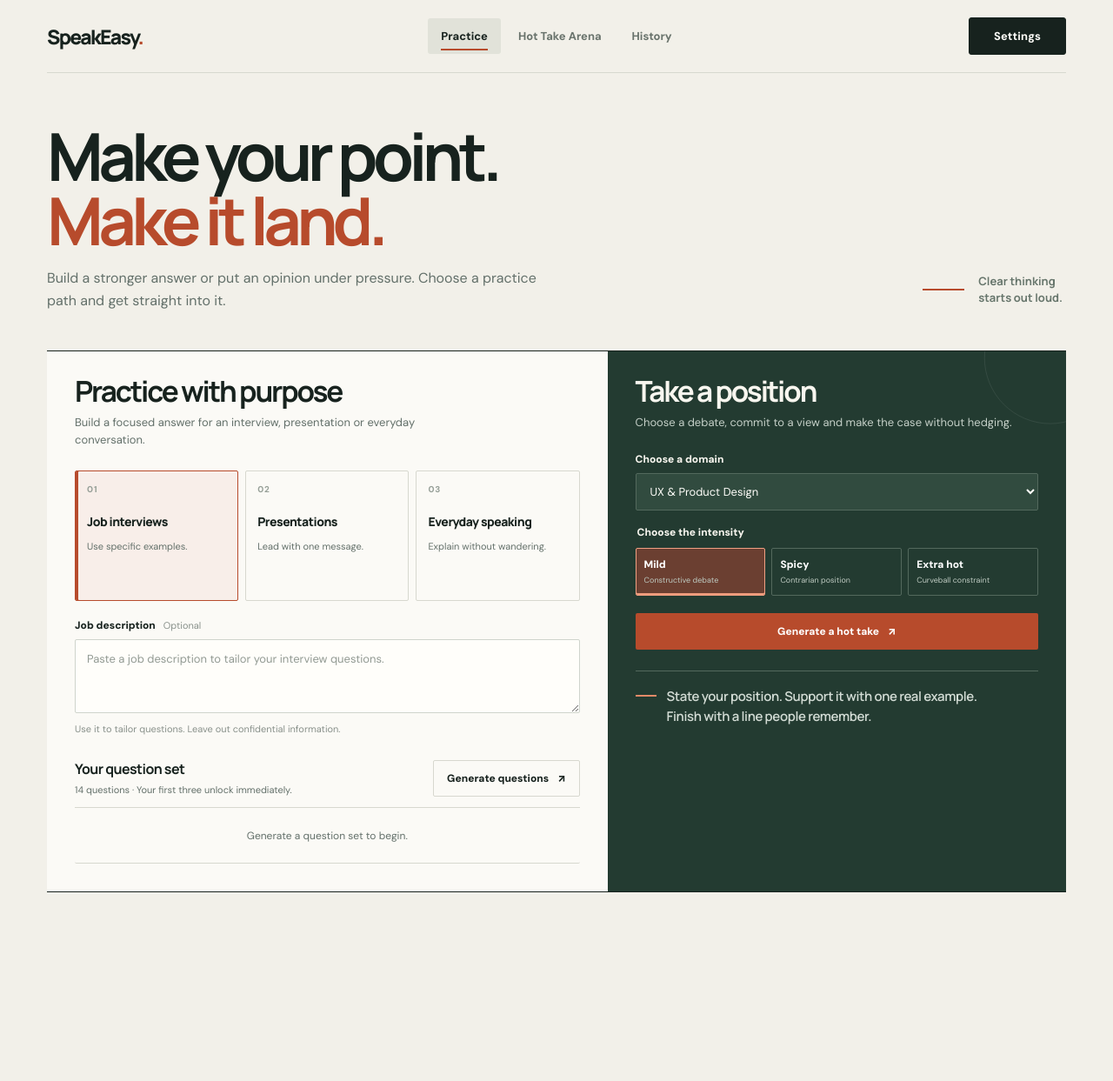
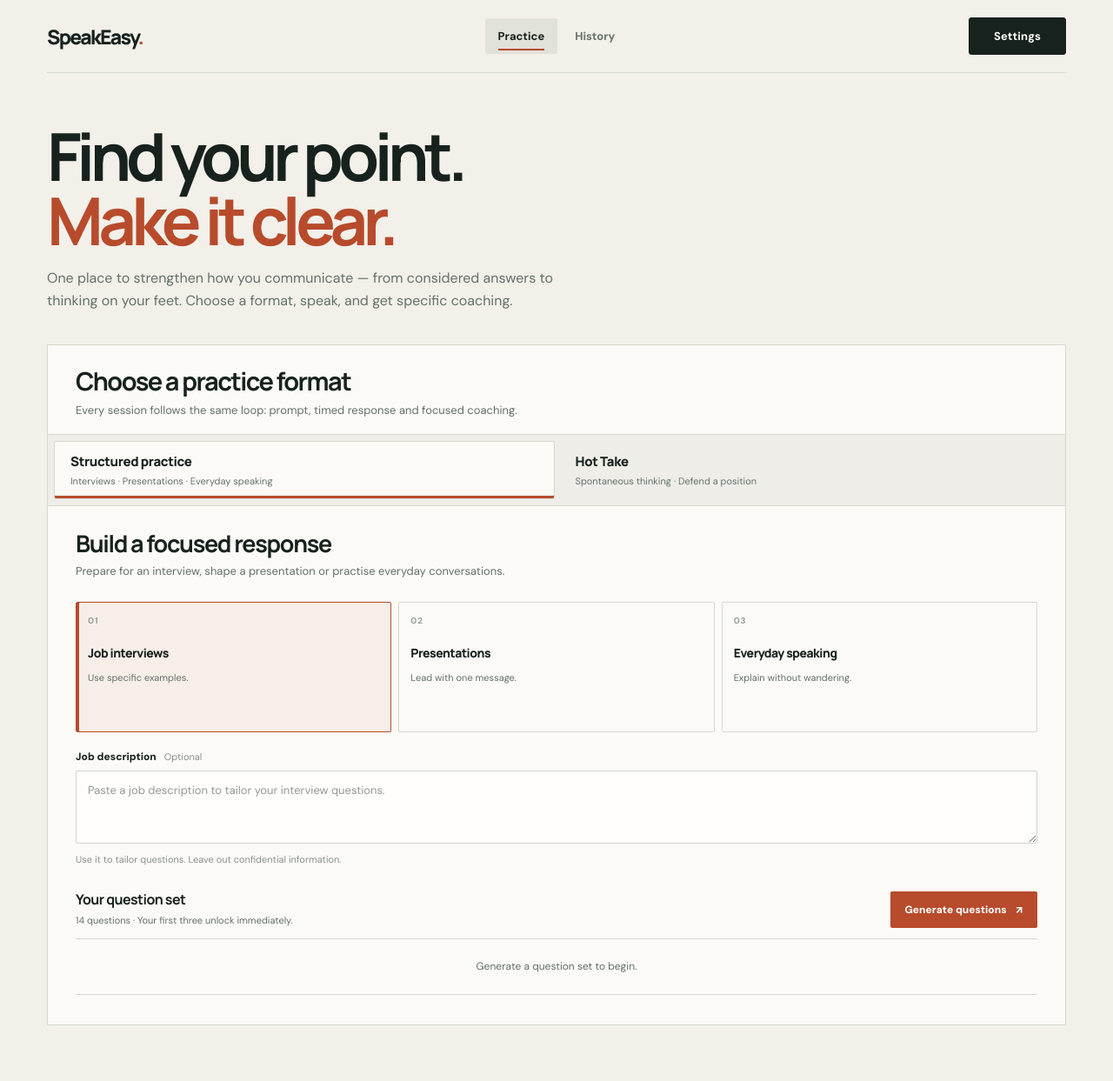
Before and after one commit to edimaudo/speakEasy, a FastAPI app: page / in a window 1280 px wide. Shown: the whole page at 87% size. Before the commit the page ends 1026 px from the top, so only its background shows below. Run offline with FastAPI, Linux system fonts and the light colour scheme; parts of the project's set-up code (start-up, migrations or seed data) failed here and were passed over; some libraries are stand-ins or nearby versions.

Commit message:
Add files via upload

```diff
--- a/public/static/css/styles.css
+++ b/public/static/css/styles.css
@@ -10,9 +10,6 @@
   --accent: #b74b2c;
   --accent-dark: #963a22;
   --accent-soft: #f3e3dc;
-  --forest: #233b31;
-  --forest-2: #304d40;
-  --forest-line: #53695d;
   --white: #fffefa;
   --red: #a33f35;
   --shadow: 0 18px 48px rgba(24, 35, 29, .09);
@@ -45,8 +42,8 @@ button:disabled { cursor: not-allowed; opacity: .5; }
 .settings-button { min-width: 112px; min-height: 43px; padding: 0 17px; border: 1px solid var(--ink); border-radius: 3px; background: var(--ink); color: #fffefa; font-size: 13px; font-weight: 700; letter-spacing: .01em; transition: background .15s, border-color .15s, transform .15s; }
 .settings-button:hover { transform: translateY(-1px); border-color: var(--accent-dark); background: var(--accent-dark); }
 main { min-height: calc(100vh - 84px); }
-.intro-row { display: flex; align-items: flex-end; justify-content: space-between; gap: 40px; padding: 58px 0 43px; }
-.intro-copy-block { max-width: 760px; }
+.intro-row { display: flex; align-items: flex-end; justify-content: flex-start; gap: 40px; padding: 58px 0 36px; }
+.intro-copy-block { max-width: 820px; }
 h1, h2, h3, p { margin-top: 0; }
 h1, h2, h3 { font-family: Manrope, "DM Sans", sans-serif; }
 h1 { margin-bottom: 16px; font-size: clamp(46px, 6vw, 76px); line-height: .98; font-weight: 700; letter-spacing: -.075em; }
@@ -54,15 +51,20 @@ h1 em { color: var(--accent); font-style: normal; }
 .intro-copy { max-width: 585px; margin: 0; color: var(--muted); font-size: 16px; line-height: 1.65; }
 .intro-aside { display: flex; align-items: center; gap: 16px; padding: 0 4px 7px 0; color: #66756b; font-family: Manrope, sans-serif; font-size: 13px; font-weight: 700; line-height: 1.5; }
 .intro-aside-line { display: block; width: 48px; height: 2px; background: var(--accent); }
-.experience-grid { display: grid; grid-template-columns: minmax(0, 1.1fr) minmax(360px, .9fr); align-items: stretch; margin-bottom: 64px; border-top: 1px solid var(--ink); border-bottom: 1px solid var(--ink); }
-.experience-panel { min-width: 0; padding: 28px 32px 32px; }
-.structured-panel { background: var(--surface); }
-.arena-panel { position: relative; overflow: hidden; background: var(--forest); color: #f8f6ef; }
-.arena-panel::before { position: absolute; top: 0; right: 0; width: 150px; height: 150px; border: 1px solid rgba(255,255,255,.08); border-radius: 50%; content: ""; transform: translate(38%, -45%); }
-.panel-heading { position: relative; z-index: 1; margin-bottom: 24px; }
-.panel-heading h2 { margin: 0 0 8px; font-size: clamp(25px, 2.6vw, 34px); line-height: 1.08; letter-spacing: -.065em; }
-.panel-heading p { max-width: 470px; margin: 0; color: var(--muted); font-size: 13px; line-height: 1.6; }
-.arena-panel .panel-heading p { color: #c5d0c8; }
+.practice-workspace { margin: 0 0 64px; border: 1px solid var(--line); background: var(--surface); }
+.workspace-heading { padding: 26px 32px 17px; }
+.workspace-heading h2 { margin: 0 0 7px; font-size: clamp(23px, 2.4vw, 29px); line-height: 1.1; letter-spacing: -.055em; }
+.workspace-heading p { margin: 0; color: var(--muted); font-size: 13px; line-height: 1.55; }
+.practice-switcher { display: grid; grid-template-columns: 1fr 1fr; gap: 5px; padding: 7px; border-top: 1px solid var(--line); border-bottom: 1px solid var(--line); background: #eeede7; }
+.practice-tab { display: flex; flex-direction: column; align-items: flex-start; justify-content: center; gap: 5px; min-width: 0; min-height: 66px; padding: 12px 18px; border: 1px solid transparent; border-radius: 2px; background: transparent; color: var(--ink); text-align: left; transition: background .15s, border-color .15s, box-shadow .15s; }
+.practice-tab:hover { background: #f7f6f1; }
+.practice-tab.selected { border-color: var(--line); background: var(--surface); box-shadow: inset 0 -3px 0 var(--accent); }
+.practice-tab span { font-family: Manrope, sans-serif; font-size: 15px; font-weight: 800; letter-spacing: -.025em; }
+.practice-tab small { color: var(--muted); font-size: 11px; line-height: 1.35; }
+.practice-mode-panel { min-width: 0; padding: 28px 32px 34px; }
+.panel-heading { margin-bottom: 24px; }
+.panel-heading h3 { margin: 0 0 7px; font-size: clamp(21px, 2.2vw, 27px); line-height: 1.12; letter-spacing: -.05em; }
+.panel-heading p { max-width: 620px; margin: 0; color: var(--muted); font-size: 13px; line-height: 1.6; }
 .goal-grid { display: flex; gap: 8px; margin-bottom: 20px; }
 .goal-card { position: relative; flex: 1 1 0; min-width: 0; display: block; min-height: 150px; padding: 0; border: 1px solid var(--line); border-radius: 2px; text-align: left; background: transparent; color: var(--ink); transition: border-color .15s, background .15s; }
 .goal-card:hover { border-color: #a9b2a6; background: #f3f2eb; }
@@ -91,25 +93,24 @@ h3 { margin-bottom: 5px; font-size: 16px; letter-spacing: -.035em; }
 .button-secondary { border-color: var(--line); background: transparent; color: var(--ink); }
 .button-secondary:hover:not(:disabled) { border-color: #9ea89f; background: #f2f1eb; }
 .button-wide { width: 100%; }
-.arena-controls .field-wrap label, .arena-controls .heat-fieldset legend { color: #f8f6ef; }
-.arena-controls select, .arena-controls input { border-color: var(--forest-line); background: #314b3f; color: #fffefa; }
-.arena-controls select:focus, .arena-controls input:focus { border-color: #e4a184; box-shadow: 0 0 0 3px #db795044; }
-.arena-controls select option { background: var(--forest); color: white; }
-.arena-controls input::placeholder { color: #c3cec5; }
+.prompt-controls { max-width: 760px; }
+.prompt-controls select, .prompt-controls input { border-color: #cfd4cc; background: #fffefa; color: var(--ink); }
+.prompt-controls select:focus, .prompt-controls input:focus { border-color: var(--accent); box-shadow: 0 0 0 3px #b74b2c20; }
+.prompt-controls select option { background: #fffefa; color: var(--ink); }
 .heat-fieldset { padding: 0; margin: 0 0 20px; border: 0; }
 .heat-fieldset legend { margin-bottom: 10px; font-size: 12px; font-weight: 800; }
 .heat-options { display: grid; grid-template-columns: repeat(3, minmax(0, 1fr)); gap: 7px; }
-.heat-option { display: flex; flex-direction: column; gap: 5px; min-width: 0; padding: 10px 9px; border: 1px solid var(--forest-line); border-radius: 2px; cursor: pointer; color: white; }
+.heat-option { display: flex; flex-direction: column; gap: 5px; min-width: 0; padding: 10px 12px; border: 1px solid var(--line); border-radius: 2px; cursor: pointer; color: var(--ink); background: #fffefa; }
 .heat-option input { position: absolute; width: 1px; height: 1px; opacity: 0; }
 .heat-option span { font-size: 12px; font-weight: 800; }
-.heat-option small { color: #bfcbc2; font-size: 9px; line-height: 1.3; }
-.heat-option.selected { border-color: #f0a083; background: #6b3f31; box-shadow: inset 0 -2px 0 #ed9b7c; }
-.heat-option.spicy.selected { border-color: #e5b66f; background: #554833; box-shadow: inset 0 -2px 0 #e5b66f; }
-.heat-option.extra.selected { border-color: #ed8678; background: #643b3b; box-shadow: inset 0 -2px 0 #ed8678; }
-.heat-option:focus-within { outline: 3px solid #f3bd9f; outline-offset: 2px; }
-.arena-guidance { display: flex; align-items: flex-start; gap: 12px; margin-top: 24px; padding-top: 18px; border-top: 1px solid var(--forest-line); }
-.guidance-rule { flex: 0 0 24px; height: 2px; margin-top: 9px; background: #e38a68; }
-.arena-guidance p { max-width: 390px; margin: 0; color: #d3dcd5; font-family: Manrope, sans-serif; font-size: 15px; font-weight: 600; line-height: 1.5; letter-spacing: -.025em; }
+.heat-option small { color: var(--muted); font-size: 10px; line-height: 1.3; }
+.heat-option.selected { border-color: var(--accent); background: var(--accent-soft); box-shadow: inset 0 -2px 0 var(--accent); }
+.heat-option.spicy.selected { border-color: var(--accent); background: var(--accent-soft); box-shadow: inset 0 -2px 0 var(--accent); }
+.heat-option.extra.selected { border-color: var(--accent); background: var(--accent-soft); box-shadow: inset 0 -2px 0 var(--accent); }
+.heat-option:focus-within { outline: 3px solid #d57957; outline-offset: 2px; }
+.prompt-guidance { display: flex; align-items: flex-start; gap: 12px; max-width: 760px; margin-top: 24px; padding-top: 18px; border-top: 1px solid var(--line); }
+.guidance-rule { flex: 0 0 24px; height: 2px; margin-top: 9px; background: var(--accent); }
+.prompt-guidance p { max-width: 520px; margin: 0; color: var(--ink); font-family: Manrope, sans-serif; font-size: 14px; font-weight: 600; line-height: 1.55; letter-spacing: -.025em; }
 .question-list { border-top: 1px solid var(--line); }
 .question-item { display: grid; grid-template-columns: 34px 1fr auto; align-items: center; gap: 10px; width: 100%; padding: 13px 9px; border: 0; border-bottom: 1px solid var(--line); text-align: left; background: transparent; color: var(--ink); }
 .question-item:not(:disabled):hover { background: #f1f0e9; }
--- a/public/static/js/app.js
+++ b/public/static/js/app.js
@@ -16,6 +16,7 @@ const $$ = (selector) => [...document.querySelectorAll(selector)];
 
 const state = {
   view: "practice",
+  practiceMode: "structured",
   goal: "Interview",
   questions: [],
   unlocked: 3,
@@ -132,11 +133,28 @@ async function switchView(view) {
 
   if (historyActive) {
     await loadHistory();
-  } else if (view === "arena") {
-    requestAnimationFrame(() => $("#hot-takes").scrollIntoView({ behavior: "smooth", block: "start" }));
   } else {
     window.scrollTo({ top: 0, behavior: "smooth" });
   }
+}
+
+function setPracticeMode(mode, moveFocus = false) {
+  const allowed = new Set(["structured", "hot-take"]);
+  if (!allowed.has(mode)) return;
+  state.practiceMode = mode;
+
+  $$('[data-practice-mode]').forEach((tab) => {
+    const selected = tab.dataset.practiceMode === mode;
+    tab.classList.toggle("selected", selected);
+    tab.setAttribute("aria-selected", String(selected));
+    tab.tabIndex = selected ? 0 : -1;
+    if (selected && moveFocus) tab.focus();
+  });
+
+  $$('[data-practice-panel]').forEach((panel) => {
+    const selected = panel.dataset.practicePanel === mode;
+    panel.hidden = !selected;
+  });
 }
 
 function renderQuestions() {
@@ -752,6 +770,21 @@ async function deleteHistorySession(sessionId) {
 
 function setupEvents() {
   $$(".nav-link").forEach((button) => button.addEventListener("click", () => switchView(button.dataset.view)));
+  $$('[data-practice-mode]').forEach((tab) => {
+    tab.addEventListener("click", () => setPracticeMode(tab.dataset.practiceMode));
+    tab.addEventListener("keydown", (event) => {
+      const tabs = $$('[data-practice-mode]');
+      const current = tabs.indexOf(tab);
+      let next = current;
+      if (event.key === "ArrowRight") next = (current + 1) % tabs.length;
+      else if (event.key === "ArrowLeft") next = (current - 1 + tabs.length) % tabs.length;
+      else if (event.key === "Home") next = 0;
+      else if (event.key === "End") next = tabs.length - 1;
+      else return;
+      event.preventDefault();
+      setPracticeMode(tabs[next].dataset.practiceMode, true);
+    });
+  });
   $$(".goal-card").forEach((button) => button.addEventListener("click", () => {
     state.goal = button.dataset.goal;
     $$(".goal-card").forEach((card) => {
@@ -799,7 +832,6 @@ function setupEvents() {
     $("#scorecard-panel").hidden = true;
     state.session = null;
     if (state.view === "history") loadHistory();
-    else if (state.view === "arena") $("#hot-takes").scrollIntoView({ behavior: "smooth", block: "start" });
     else window.scrollTo({ top: 0, behavior: "smooth" });
   });
   $("#close-session").addEventListener("click", async () => {
@@ -822,6 +854,7 @@ function setupEvents() {
 
 function init() {
   setupEvents();
+  setPracticeMode("structured");
   $("#job-description-wrap").hidden = false;
   $("#analyse-response").hidden = true;
   if (isAIReady()) setAIStatus("Firebase AI Logic ready", "ready");
--- a/public/static/js/firebase-ai.js
+++ b/public/static/js/firebase-ai.js
@@ -183,7 +183,7 @@ export async function generateHotTake(category, heat, customTopic = "") {
     Spicy: "A strong contrarian position that forces a clear yes-or-no stance.",
     "Extra hot": "A rapid-fire curveball with a mandatory forbidden word or phrase. State the rule explicitly using the sentence: You cannot use the word ‘TERM’."
   }[heat];
-  const prompt = `Create one original Hot Take Arena prompt. ${subject} Heat: ${heat}. ${heatDirection}
+  const prompt = `Create one original Hot Take practice prompt. ${subject} Heat: ${heat}. ${heatDirection}
 The statement must be 12 to 42 words. For Extra hot, include exactly one clear forbidden word or short phrase in the statement, and put that same term in the constraint property. For other levels, set constraint to an empty string. Return JSON with statement, context, and constraint.`;
   const result = await hotTakeModel.generateContent(prompt);
   const parsed = parseJson(result.response.text());
@@ -204,7 +204,7 @@ export async function coachTranscript({ transcript, prompt, mode, goal, category
   startDevicePreparation(coachModel);
   const hotTake = mode === "hot-take";
   const taskDetails = hotTake
-    ? `This is a Hot Take Arena response. Category: ${category}. Heat: ${heat}. Evaluate whether the speaker took a clear side and include stanceClarity (0-100), stanceVerdict and punchierHookRewrite. ${constraintPhrase ? `Mandatory forbidden term: \"${constraintPhrase}\". Check whether the speaker used this term. If they did, explicitly mention the violation in the diagnosis or nextFocus. If they did not, acknowledge compliance.` : ""}`
+    ? `This is a Hot Take practice response. Category: ${category}. Heat: ${heat}. Evaluate whether the speaker took a clear side and include stanceClarity (0-100), stanceVerdict and punchierHookRewrite. ${constraintPhrase ? `Mandatory forbidden term: \"${constraintPhrase}\". Check whether the speaker used this term. If they did, explicitly mention the violation in the diagnosis or nextFocus. If they did not, acknowledge compliance.` : ""}`
     : `This is a structured ${goal} speaking drill.`;
   const request = `You are SpeakEasy, a precise speaking coach. Evaluate the user's transcript against the assigned prompt.
 Assigned prompt: <assigned_prompt>${String(prompt).slice(0, 700)}</assigned_prompt>
--- a/templates/index.html
+++ b/templates/index.html
@@ -21,7 +21,6 @@
       <a class="brand" href="/" aria-label="SpeakEasy home">SpeakEasy<span class="brand-period">.</span></a>
       <nav class="main-nav" aria-label="Main navigation">
         <button class="nav-link active" data-view="practice" aria-current="page">Practice</button>
-        <button class="nav-link" data-view="arena">Hot Take Arena</button>
         <button class="nav-link" data-view="history">History</button>
       </nav>
       <div class="topbar-right">
@@ -31,23 +30,37 @@
     </header>
 
     <main>
-      <section id="view-practice" class="view active" aria-label="Speaking practice">
+      <section id="view-practice" class="view active" aria-label="SpeakEasy practice">
         <section class="intro-row">
           <div class="intro-copy-block">
-            <h1>Make your point.<br><em>Make it land.</em></h1>
-            <p class="intro-copy">Build a stronger answer or put an opinion under pressure. Choose a practice path and get straight into it.</p>
-          </div>
-          <div class="intro-aside" aria-hidden="true">
-            <span class="intro-aside-line"></span>
-            <span>Clear thinking<br>starts out loud.</span>
+            <h1>Find your point.<br><em>Make it clear.</em></h1>
+            <p class="intro-copy">One place to strengthen how you communicate — from considered answers to thinking on your feet. Choose a format, speak, and get specific coaching.</p>
           </div>
         </section>
 
-        <div class="experience-grid">
-          <section id="structured-practice" class="experience-panel structured-panel" aria-labelledby="practice-heading">
+        <section id="practice-workspace" class="practice-workspace" aria-labelledby="workspace-heading">
+          <div class="workspace-heading">
+            <div>
+              <h2 id="workspace-heading">Choose a practice format</h2>
+              <p>Every session follows the same loop: prompt, timed response and focused coaching.</p>
+            </div>
+          </div>
+
+          <div class="practice-switcher" role="tablist" aria-label="Practice format">
+            <button id="tab-structured" class="practice-tab selected" type="button" role="tab" aria-selected="true" aria-controls="structured-practice" data-practice-mode="structured">
+              <span>Structured practice</span>
+              <small>Interviews · Presentations · Everyday speaking</small>
+            </button>
+            <button id="tab-hot-take" class="practice-tab" type="button" role="tab" aria-selected="false" aria-controls="hot-take-practice" data-practice-mode="hot-take" tabindex="-1">
+              <span>Hot Take</span>
+              <small>Spontaneous thinking · Defend a position</small>
+            </button>
+          </div>
+
+          <section id="structured-practice" class="practice-mode-panel" role="tabpanel" aria-labelledby="tab-structured" data-practice-panel="structured">
             <div class="panel-heading">
-              <h2 id="practice-heading">Practice with purpose</h2>
-              <p>Build a focused answer for an interview, presentation or everyday conversation.</p>
+              <h3>Build a focused response</h3>
+              <p>Prepare for an interview, shape a presentation or practise everyday conversations.</p>
             </div>
 
             <div class="goal-grid" role="group" aria-label="Practice goal">
@@ -76,20 +89,20 @@
                 <h3>Your question set</h3>
                 <p id="question-set-help">14 questions · Your first three unlock immediately.</p>
               </div>
-              <button id="generate-questions" class="button button-secondary">Generate questions <span aria-hidden="true">↗</span></button>
+              <button id="generate-questions" class="button button-hot">Generate questions <span aria-hidden="true">↗</span></button>
             </div>
             <div id="question-list" class="question-list" aria-live="polite">
               <div class="empty-state compact-empty"><p>Generate a question set to begin.</p></div>
             </div>
           </section>
 
-          <section id="hot-takes" class="experience-panel arena-panel" aria-labelledby="arena-heading">
+          <section id="hot-take-practice" class="practice-mode-panel" role="tabpanel" aria-labelledby="tab-hot-take" data-practice-panel="hot-take" hidden>
             <div class="panel-heading">
-              <h2 id="arena-heading">Take a position</h2>
-              <p>Choose a debate, commit to a view and make the case without hedging.</p>
+              <h3>Think on your feet</h3>
+              <p>Respond to a challenging idea, choose a side and make your case without hedging.</p>
             </div>
 
-            <div class="arena-controls">
+            <div class="prompt-controls">
               <div class="field-wrap">
                 <label for="hot-category">Choose a domain</label>
                 <select id="hot-category">
@@ -111,10 +124,10 @@
                   <label class="heat-option extra"><input type="radio" name="heat" value="Extra hot"><span>Extra hot</span><small>Curveball constraint</small></label>
                 </div>
               </fieldset>
-              <button id="generate-hot-take" class="button button-hot button-wide">Generate a hot take <span aria-hidden="true">↗</span></button>
+              <button id="generate-hot-take" class="button button-hot">Generate a prompt <span aria-hidden="true">↗</span></button>
             </div>
 
-            <div class="arena-guidance">
+            <div class="prompt-guidance">
               <span class="guidance-rule"></span>
               <p>State your position. Support it with one real example. Finish with a line people remember.</p>
             </div>
@@ -123,10 +136,10 @@
               <div class="prompt-meta"><span id="hot-meta-category"></span><span id="hot-meta-heat"></span></div>
               <p id="hot-take-statement" class="hot-take-statement"></p>
               <p id="hot-take-constraint" class="constraint-text" hidden></p>
-              <div class="hot-take-actions"><button id="start-hot-take" class="button button-hot">Take the challenge <span aria-hidden="true">→</span></button><span class="prompt-source" id="hot-prompt-source"></span></div>
+              <div class="hot-take-actions"><button id="start-hot-take" class="button button-hot">Start 90-second take <span aria-hidden="true">→</span></button><span class="prompt-source" id="hot-prompt-source"></span></div>
             </div>
           </section>
-        </div>
+        </section>
       </section>
 
       <section id="view-history" class="view history-view" aria-labelledby="history-heading" hidden>
```
Also changed, not shown: other parts of public/static/css/styles.css (+13 -11 lines), VALIDATION.md (+10 -13 lines), tests/test_project_structure.py (+38 -9 lines), README.md.
